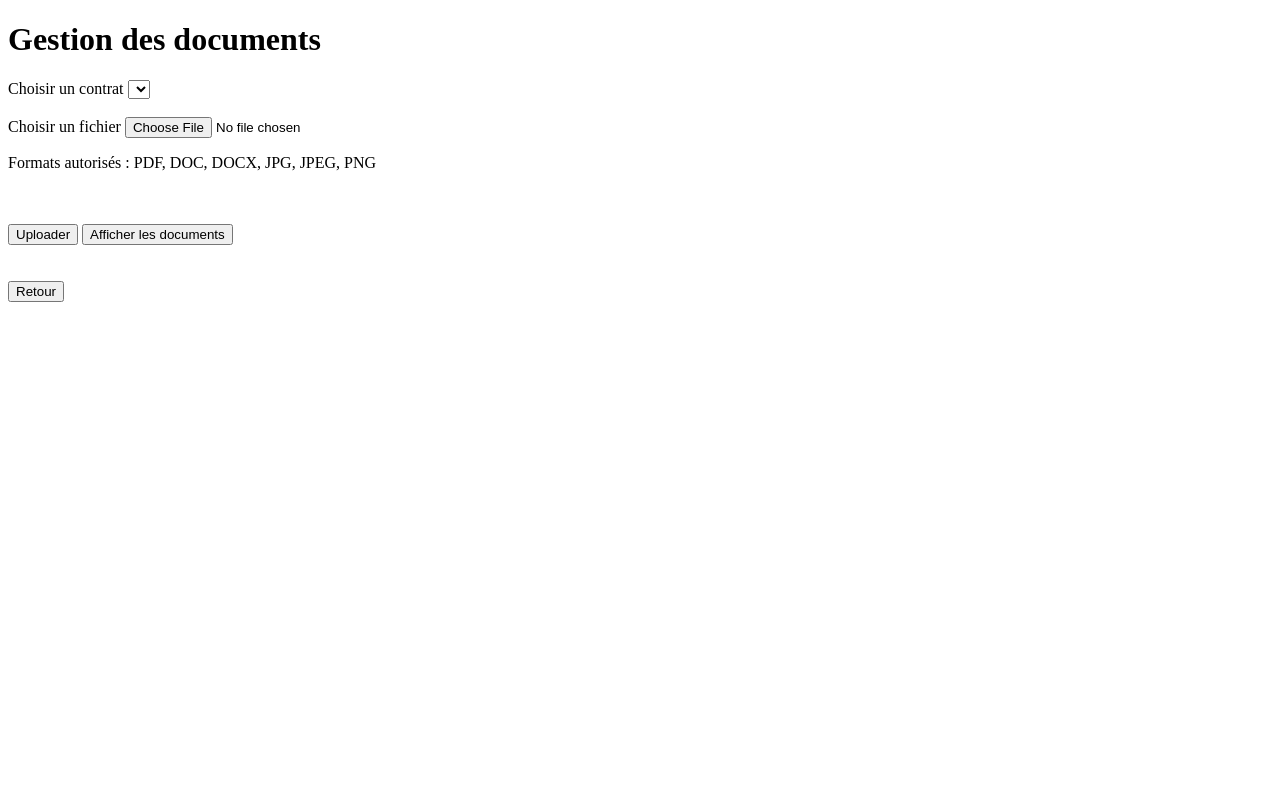
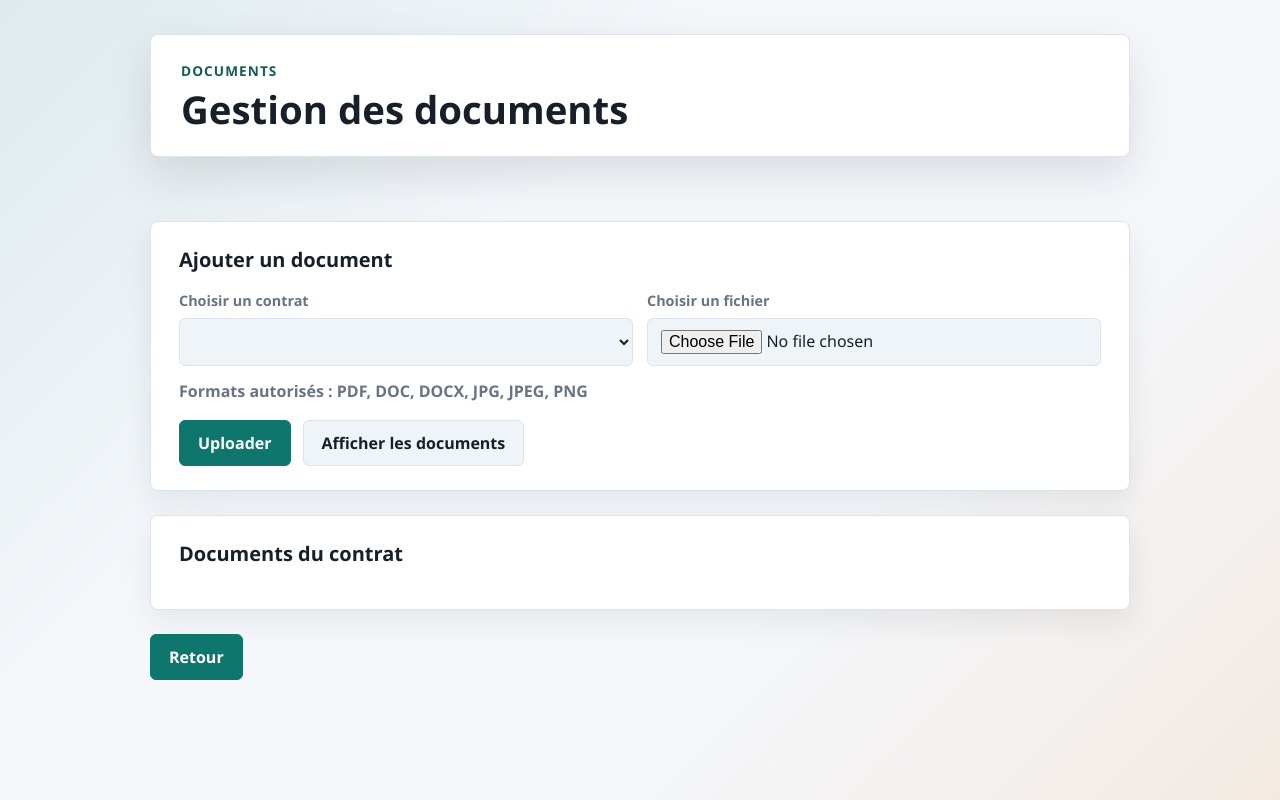
Before and after one commit to aajlil/gestion-contrats, a website: page public/gerer_document.html in a window 1280 px wide. Drawn offline with Linux system fonts and the light colour scheme; no server answers.

Commit message:
Ajout du CSS de gerer_document

```diff
--- /dev/null
+++ b/public/gerer_document.css
@@ -0,0 +1,254 @@
+/*VARIABLES*/
+:root {
+    --bg: #f5f7fb;
+    --surface: #ffffff;
+    --surface-soft: #eef4f8;
+    --text: #17202a;
+    --muted: #687384;
+    --line: #dce3ea;
+    --primary: #0f766e;
+    --primary-dark: #115e59;
+    --accent: #d97706;
+    --danger: #b42318;
+    --shadow: 0 18px 45px rgba(23, 32, 42, 0.12);
+}
+
+/*PARAMETRES GENERAUX*/
+* {
+    box-sizing: border-box;
+}
+
+/*CORPS DE LA PAGE*/
+body {
+    margin: 0;
+    min-height: 100vh;
+    font-family: "Segoe UI", Tahoma, sans-serif;
+    color: var(--text);
+    background:
+            linear-gradient(135deg, rgba(15, 118, 110, 0.10), transparent 36%),
+            linear-gradient(315deg, rgba(217, 119, 6, 0.10), transparent 34%),
+            var(--bg);
+}
+
+/*CONTENEUR PRINCIPAL*/
+.page-container {
+    width: min(980px, calc(100% - 36px));
+    margin: 0 auto;
+    padding: 34px 0;
+}
+
+/*ENTETE DE PAGE*/
+.page-header {
+    padding: 26px 30px;
+    background: var(--surface);
+    border: 1px solid var(--line);
+    border-radius: 8px;
+    box-shadow: var(--shadow);
+}
+
+/*PETIT LABEL AU-DESSUS DU TITRE*/
+.page-label {
+    margin: 0 0 8px;
+    color: var(--primary-dark);
+    font-size: 0.85rem;
+    font-weight: 800;
+    text-transform: uppercase;
+    letter-spacing: 0.08em;
+}
+
+/*TITRE PRINCIPAL*/
+h1 {
+    margin: 0;
+    font-size: clamp(1.7rem, 3vw, 2.4rem);
+    line-height: 1.1;
+}
+
+/*MESSAGE*/
+#message {
+    min-height: 22px;
+    margin: 18px 0 0;
+    color: var(--accent);
+    font-weight: 800;
+}
+
+/*BLOCS DE PAGE*/
+.bloc-section {
+    margin-top: 24px;
+    padding: 24px 28px;
+    background: var(--surface);
+    border: 1px solid var(--line);
+    border-radius: 8px;
+    box-shadow: 0 12px 30px rgba(23, 32, 42, 0.08);
+}
+
+/*TITRES DES BLOCS*/
+.bloc-section h2 {
+    margin: 0 0 18px;
+    font-size: 1.25rem;
+}
+
+/*GRILLE FORMULAIRE*/
+.form-grid {
+    display: grid;
+    grid-template-columns: 1fr 1fr;
+    gap: 14px;
+}
+
+/*GROUPE DE CHAMP*/
+.form-group {
+    display: flex;
+    flex-direction: column;
+    gap: 8px;
+}
+
+/*LABELS*/
+label {
+    color: var(--muted);
+    font-size: 0.9rem;
+    font-weight: 800;
+}
+
+/*CHAMPS*/
+select,
+input {
+    width: 100%;
+    min-height: 44px;
+    padding: 11px 13px;
+    border: 1px solid var(--line);
+    border-radius: 6px;
+    background: var(--surface-soft);
+    color: var(--text);
+    font: inherit;
+    outline: none;
+    transition: border 0.16s ease, box-shadow 0.16s ease, background 0.16s ease;
+}
+
+/*CHAMPS AU FOCUS*/
+select:focus,
+input:focus {
+    border-color: var(--primary);
+    background: #ffffff;
+    box-shadow: 0 0 0 4px rgba(15, 118, 110, 0.12);
+}
+
+/*INFO FORMAT*/
+.format-info {
+    margin: 14px 0 0;
+    color: var(--muted);
+    font-weight: 700;
+}
+
+/*LIGNE DES BOUTONS*/
+.actions-ligne {
+    display: flex;
+    flex-wrap: wrap;
+    gap: 12px;
+    margin-top: 18px;
+}
+
+/*BOUTONS*/
+button {
+    min-height: 44px;
+    padding: 11px 18px;
+    border: 1px solid var(--primary);
+    border-radius: 6px;
+    background: var(--primary);
+    color: #ffffff;
+    font: inherit;
+    font-weight: 800;
+    cursor: pointer;
+    transition: transform 0.16s ease, box-shadow 0.16s ease, background 0.16s ease;
+}
+
+button:hover {
+    transform: translateY(-1px);
+    box-shadow: 0 10px 22px rgba(23, 32, 42, 0.14);
+    background: var(--primary-dark);
+}
+
+button:active {
+    transform: translateY(0);
+}
+
+.btn-secondary {
+    border-color: var(--line);
+    background: var(--surface-soft);
+    color: var(--text);
+}
+
+.btn-secondary:hover {
+    background: #ffffff;
+}
+
+/*BOUTON RETOUR*/
+.btn-retour {
+    margin-top: 24px;
+}
+
+/*LISTE DES DOCUMENTS*/
+#liste {
+    max-height: 360px;
+    overflow-y: auto;
+    padding-right: 10px;
+    line-height: 1.6;
+}
+
+/*BARRE DE DEFILEMENT*/
+#liste::-webkit-scrollbar {
+    width: 8px;
+}
+
+/*FOND BARRE DE DEFILEMENT*/
+#liste::-webkit-scrollbar-track {
+    background: var(--surface-soft);
+    border-radius: 8px;
+}
+
+/*CURSEUR BARRE DE DEFILEMENT*/
+#liste::-webkit-scrollbar-thumb {
+    background: var(--primary);
+    border-radius: 8px;
+}
+
+/*CURSEUR AU SURVOL*/
+#liste::-webkit-scrollbar-thumb:hover {
+    background: var(--primary-dark);
+}
+
+/*ELEMENT DOCUMENT*/
+#liste div {
+    display: flex;
+    align-items: center;
+    gap: 12px;
+    padding: 14px 0;
+    border-bottom: 1px solid var(--line);
+}
+
+/*RESPONSIVE TABLETTE*/
+@media (max-width: 760px) {
+    .form-grid {
+        grid-template-columns: 1fr;
+    }
+}
+
+/*RESPONSIVE MOBILE*/
+@media (max-width: 520px) {
+    .page-container {
+        width: min(100% - 18px, 980px);
+        padding: 18px 0;
+    }
+
+    .page-header,
+    .bloc-section {
+        padding: 20px;
+    }
+
+    button {
+        width: 100%;
+    }
+
+    #liste div {
+        align-items: stretch;
+        flex-direction: column;
+    }
+}
--- a/public/gerer_document.html
+++ b/public/gerer_document.html
@@ -3,35 +3,46 @@
 <head>
     <meta charset="UTF-8">
     <title>Gestion des documents</title>
+    <link rel="stylesheet" href="/gerer_document.css">
 </head>
 <body>
 
+<div class="page-container">
+    <div class="page-header">
+        <p class="page-label">Documents</p>
         <h1>Gestion des documents</h1>
+    </div>
 
     <p id="message"></p>
 
+    <section class="bloc-section">
+        <h2>Ajouter un document</h2>
+        <div class="form-grid">
+            <div class="form-group">
                 <label>Choisir un contrat</label>
                 <select id="contrat_id"></select>
+            </div>
 
-<br><br>
-
+            <div class="form-group">
                 <label>Choisir un fichier</label>
                 <input type="file" id="document">
+            </div>
+        </div>
 
-<p>Formats autorisés : PDF, DOC, DOCX, JPG, JPEG, PNG</p>
+        <p class="format-info">Formats autorisés : PDF, DOC, DOCX, JPG, JPEG, PNG</p>
+        <div class="actions-ligne">
+            <button id="btnUpload">Uploader</button>
+            <button id="btnAfficher" class="btn-secondary">Afficher les documents</button>
+        </div>
+    </section>
 
-<br><br>
+    <section class="bloc-section">
+        <h2>Documents du contrat</h2>
+        <div id="liste"></div>
+    </section>
 
-<button id="btnUpload">Uploader</button>
-<button id="btnAfficher">Afficher les documents</button>
-
-<br><br>
-
-<div id="liste"></div>
-
-<br>
-
-<button onclick="window.location.href='/dashboard_admin.html'">Retour</button>
+    <button class="btn-retour" onclick="window.location.href='/dashboard_admin.html'">Retour</button>
+</div>
 
 <script src="gerer_document.js"></script>
 
```
Also changed, not shown: 2 other files. Lines whose indentation alone changed are shown as unchanged.
